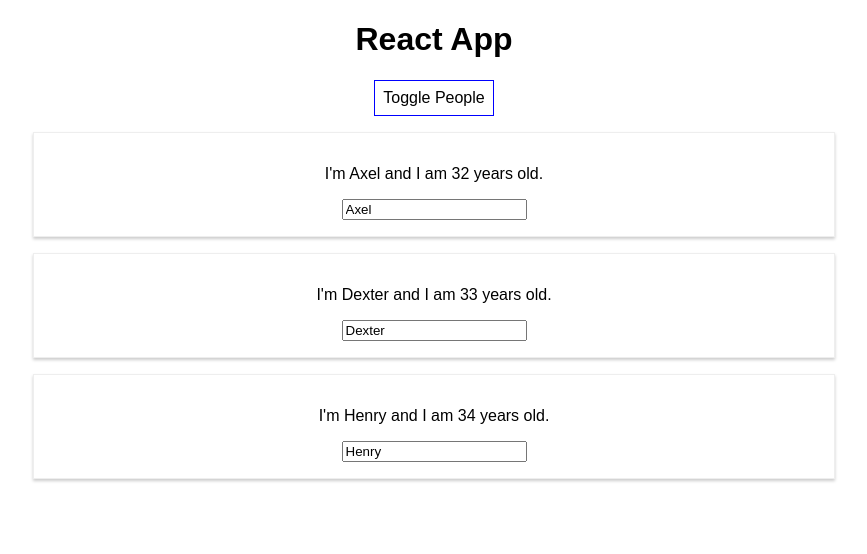
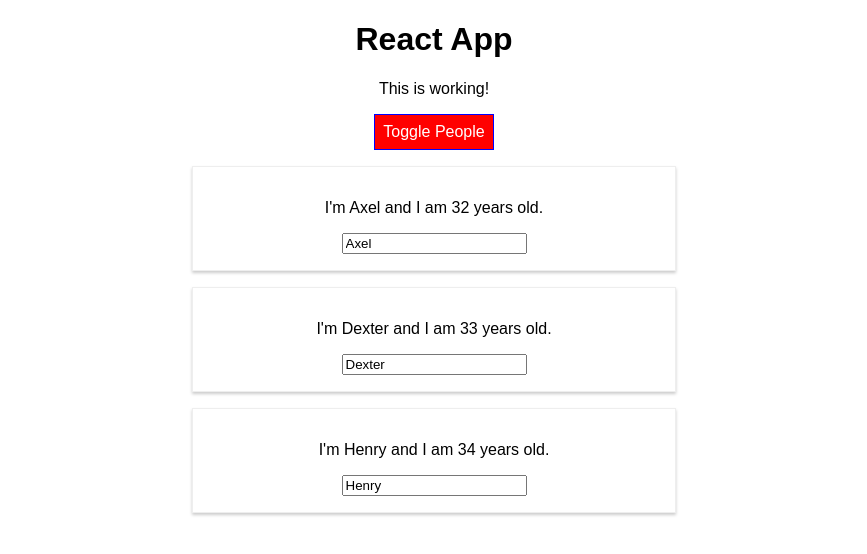
Before and after one commit to latchjack/ms-repo1, a React (Create React App) app: page / in a window 1280 px wide. Both pictures are taken after a click on the button "Toggle People". Shown: the top 554 px of the page, without its empty margins (206-1073 px from the left). Built offline with nearby package versions, Linux system fonts and the light colour scheme.

Commit message:
added Radium high order component

```diff
--- a/src/App.css
+++ b/src/App.css
@@ -1,3 +1,11 @@
 .App {
   text-align: center;
 }
+
+.red {
+  color: red;
+}
+
+.bold {
+  font-weight: bold;
+}
--- a/src/App.js
+++ b/src/App.js
@@ -1,5 +1,6 @@
 import React, { Component } from 'react';
 import './App.css';
+import Radium, { StyleRoot } from 'radium'
 import Person from './Person/Person';
 
 class App extends Component {
@@ -61,11 +62,16 @@
 
   render() {
     const style = {
-      backgroundColor: 'white',
+      backgroundColor: 'green',
+      color: 'white',
       font: 'inherit',
       border: '1px solid blue',
       padding: '8px',
-      cursor: 'pointer'
+      cursor: 'pointer',
+      ':hover': {
+        backgroundColor: 'lightgreen',
+        color: 'black'
+      }
     };
 
     let people = null;
@@ -83,35 +89,37 @@
           })}
         </div>
       );
+      style.backgroundColor = 'red';
+      style[':hover'] = {
+        backgroundColor: 'salmon',
+        color: 'black'
+      }
+    }
+
+    const classes = [];
+    if (this.state.people.length <= 2) {
+      classes.push('red');
+    }
+    if (this.state.people.length <= 1) {
+      classes.push('bold');
     }
 
     return (
+      <StyleRoot>
         <div className="App">
-
           <h1>React App</h1>
-        {/*
-        Variation of button
-        <button
-          style={style}
-          onClick={() => switchNameHandler('Latch')}
-        >
-          Switch Name
-        </button>
-        */}
-
+          <p className={classes.join(' ')}>This is working!</p>
           <button
             style={style}
             onClick={this.togglePeopleHandler}
           >
             Toggle People
         </button>
-
-        {/* Shows people if not set to Null from toggle */}
           {people}
-
         </div>
+      </StyleRoot>
     );
   }
 };
 
-export default App;
+export default Radium(App);
--- a/src/Person/Person.js
+++ b/src/Person/Person.js
@@ -1,13 +1,19 @@
 import React from 'react';
+import Radium from 'radium';
 import './Person.css'
 
 const person = (props) => {
+  const style = {
+    '@media (min-width: 500px)': {
+      width: '450px'
+    }
+  }
   return (
-    <div className="Person">
+    <div className="Person" style={style}>
       <p onClick={props.click}>I'm {props.name} and I am {props.age} years old.</p>
       <input type="text" onChange={props.changed} value={props.name} />
     </div>
   )
 };
 
-export default person;
+export default Radium(person);
```
Also changed, not shown: package.json (+5 -3 lines), 2 other files (tests, documents, lock files or other folders). Lines whose indentation alone changed are shown as unchanged.
